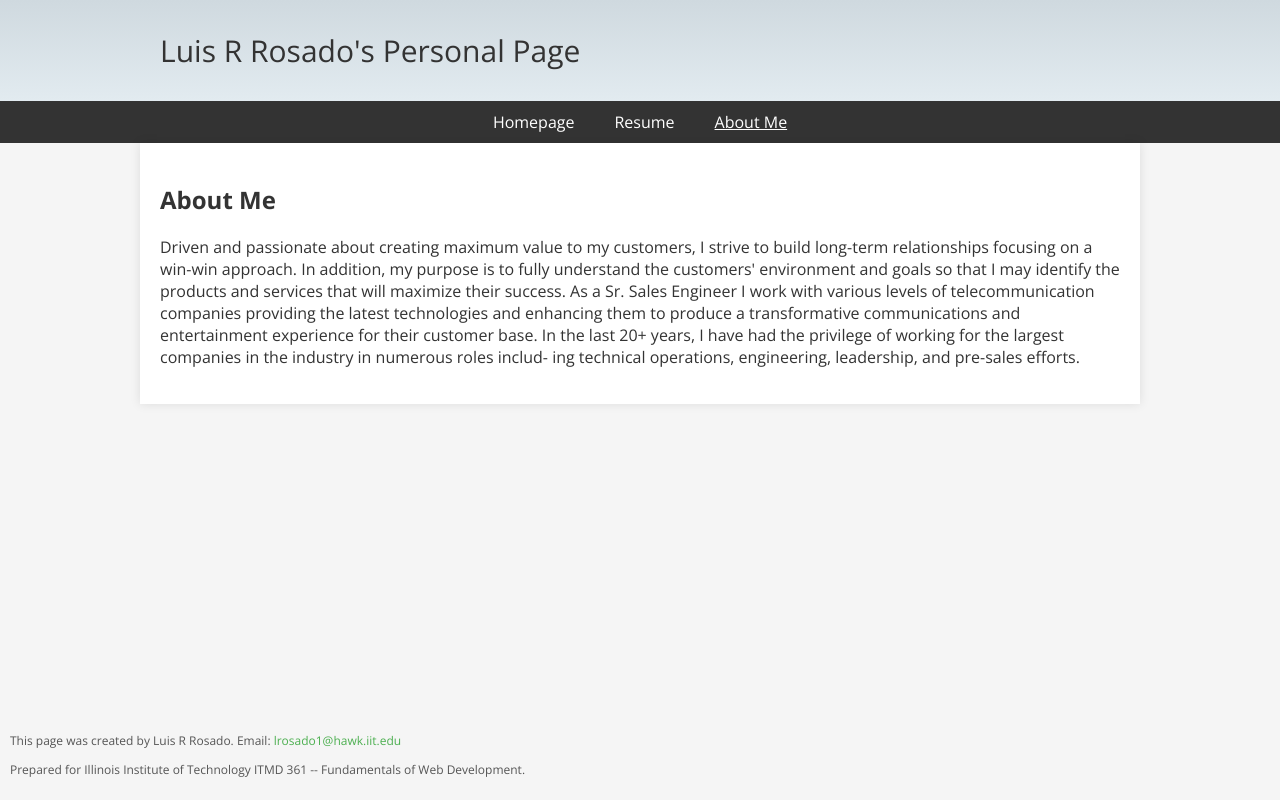
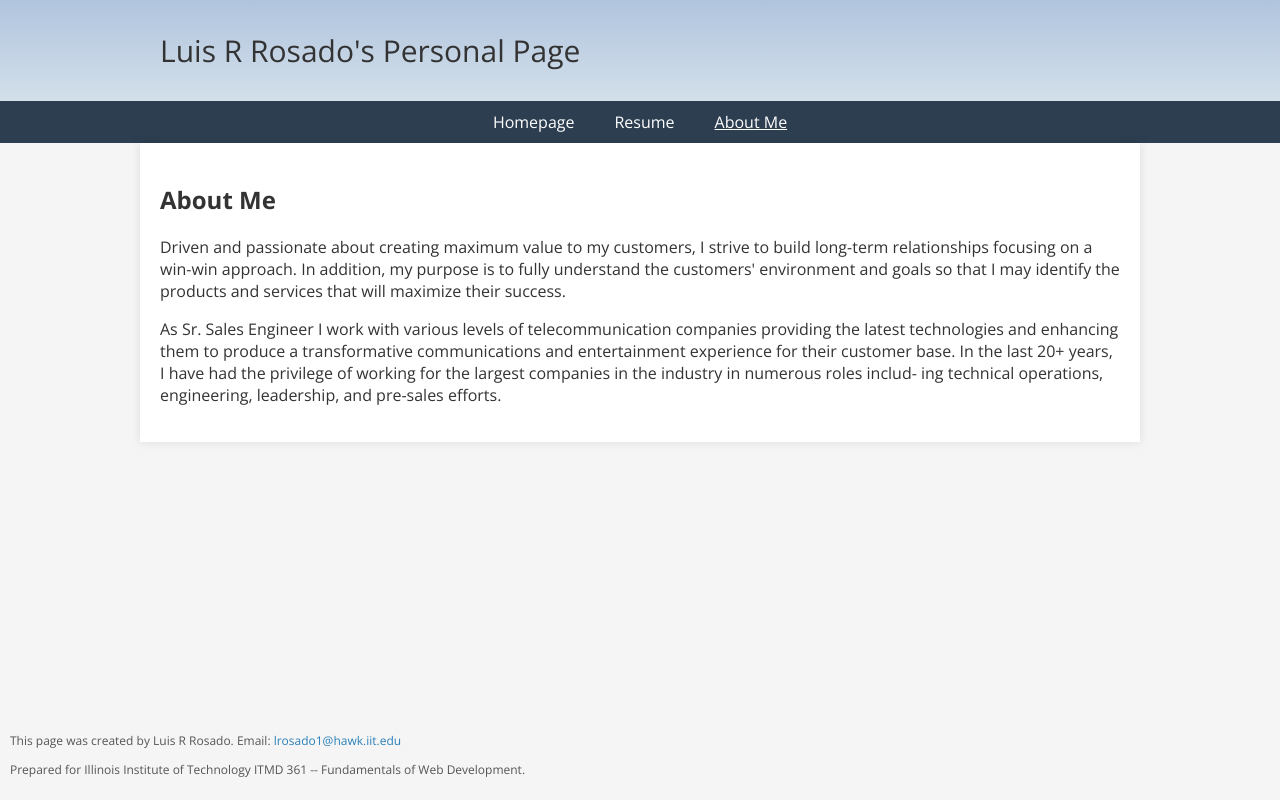
Before and after one commit to number1pride/webdev_project_two, a plain HTML site: page aboutme.html in a window 1280 px wide. Drawn offline with nearby package versions, Linux system fonts and the light colour scheme.

Commit message:
fixed typos and changed color scheme to light blue.

```diff
--- a/aboutme.html
+++ b/aboutme.html
@@ -34,13 +34,13 @@
       <h2>About Me</h2>
       <p>Driven and passionate about creating maximum value to my customers, I strive to build long-term relationships
         focusing on a win-win approach. In addition, my purpose is to fully understand the customers' environment and
-        goals so that I may identify the products and services that will maximize their success. As a Sr. Sales Engineer
-        I
-        work with various levels of telecommunication companies providing the latest technologies and enhancing them
+        goals so that I may identify the products and services that will maximize their success. </p>
+
+      <p>As Sr. Sales Engineer I work with various levels of telecommunication companies providing the latest
+        technologies and enhancing them
         to produce a transformative communications and entertainment experience for their customer base. In the last
         20+ years, I have had the privilege of working for the largest companies in the industry in numerous roles
-        includ-
-        ing technical operations, engineering, leadership, and pre-sales efforts.</p>
+        includ- ing technical operations, engineering, leadership, and pre-sales efforts.</p>
     </main>
   </div>
   <div class="disclaimer">
--- a/css/style.css
+++ b/css/style.css
@@ -9,8 +9,9 @@
 }
 
 #main-header {
-    /* background: linear-gradient(to bottom, #87e0fd 0%, #53cbf1 40%, #05abe0 100%); */
-    background: linear-gradient(to bottom, #cfd9df 0%, #e2ebf0 100%);
+    /* background: linear-gradient(to bottom, #cfd9df 0%, #e2ebf0 100%); */
+    /* Neutral blue gradient */
+    background: linear-gradient(to bottom, #b0c4de 0%, #d3e0ea 100%);
 }
 
 #my-main-title {
@@ -32,15 +33,11 @@ body {
     padding: 0;
     font-family: "Open Sans", sans-serif;
     color: #333;
-    /* Dark gray text */
     background-color: #f5f5f5;
-    /* Light gray background */
 }
 
 #main-navbar {
-    /* background-color: blue; */
-    /* Dark gray */
-    background-color: #333;
+    background-color: #2c3e50;
     color: #fff;
 }
 
@@ -75,7 +72,7 @@ body {
 
 #main-navbar ul li a:hover {
     text-decoration: underline;
-    background-color: #555;
+    background-color: #34495e;
 }
 
 .clear {
@@ -83,11 +80,9 @@ body {
 }
 
 #content-wrapper {
-    background-color: #fff;
-    /* White background for content */
+    background-color: #ffffff;
     padding: 20px;
     box-shadow: 0 0 10px rgba(0, 0, 0, 0.1);
-    /* Subtle shadow for content */
 }
 
 #main-navbar #onpage {
@@ -104,6 +99,10 @@ body {
 }
 
 .disclaimer a {
-    color: #4CAF50;
+    color: #2980b9;
     text-decoration: none;
 }
+
+.disclaimer a:hover {
+    text-decoration: underline;
+}
```
